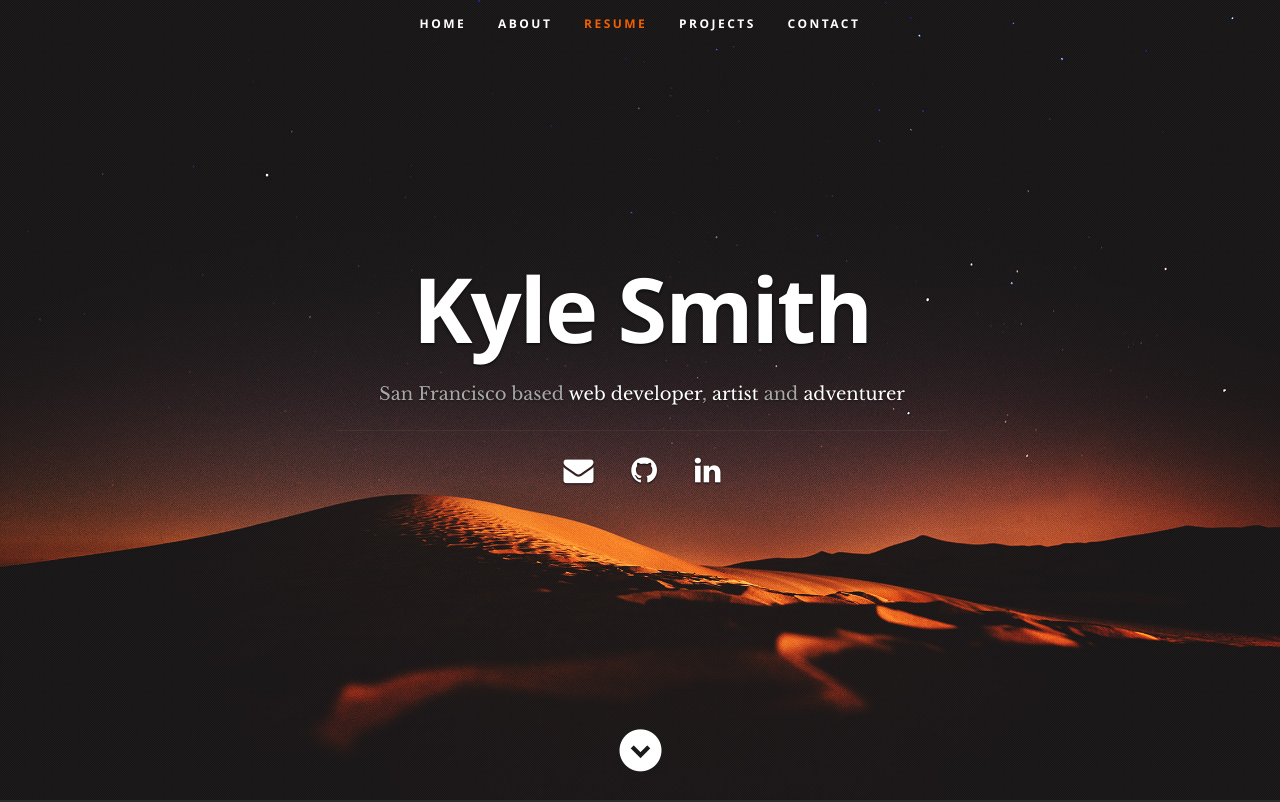
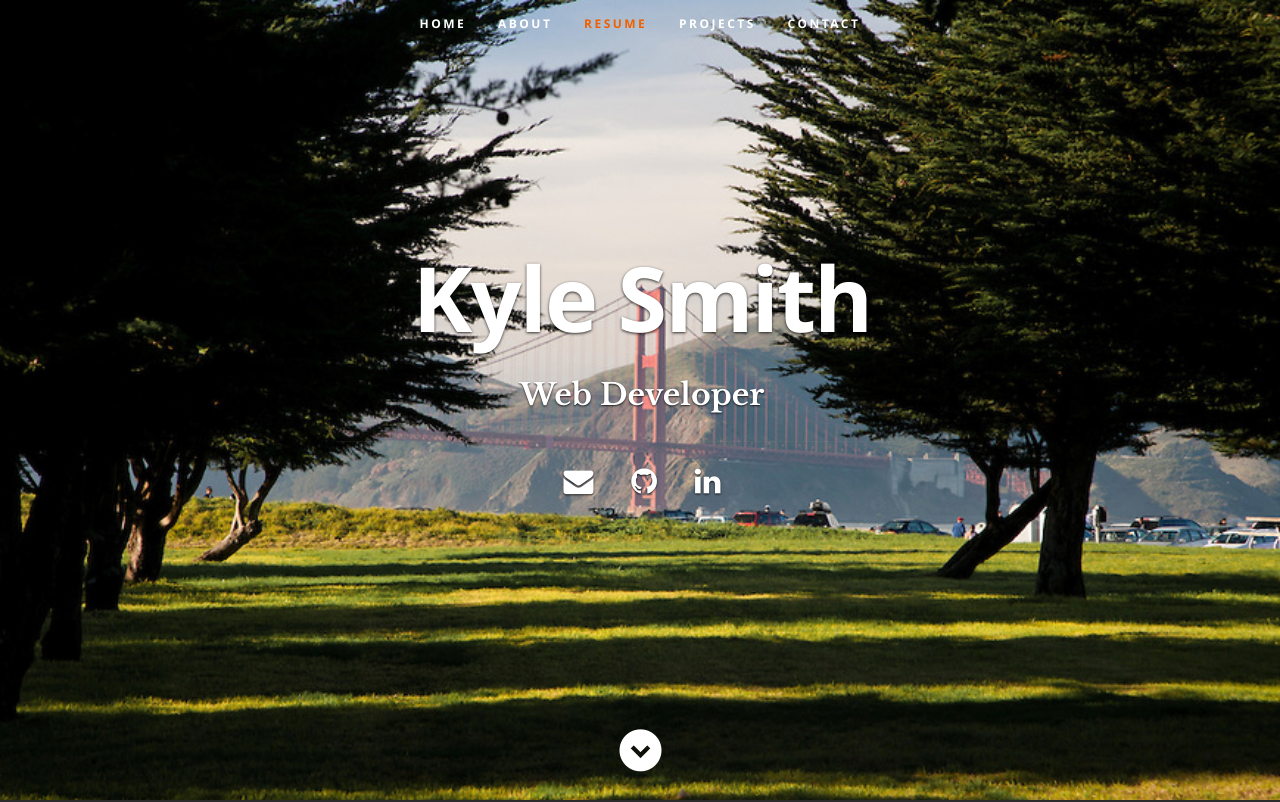
Before and after one commit to akam9865/akam9865.github.io, a plain HTML site: page index.html in a window 1280 px wide. Shown: the top 802 px of the page. Drawn offline with nearby package versions, Linux system fonts and the light colour scheme.

Commit message:
swap pictures and text

```diff
--- a/css/layout.css
+++ b/css/layout.css
@@ -33,7 +33,7 @@ header {
    height: 800px;
    min-height: 500px;
    width: 100%;
-   background: #161415 url(../images/header-background.jpg) no-repeat top center;
+   background: #161415 url(../images/sf2.png) no-repeat top center;
    background-size: cover !important;
 	-webkit-background-size: cover !important;
    text-align: center;
@@ -65,15 +65,15 @@ header .banner-text h1 {
    text-shadow: 0px 1px 3px rgba(0, 0, 0, .8);
 }
 header .banner-text h3 {
-   font: 18px/1.9em 'librebaskerville-regular', serif;
-   color: #A8A8A8;
+   font: 30px/1.9em 'librebaskerville-bold', serif;
+   color: #FFF;
    margin: 0 auto;
    width: 70%;
-   text-shadow: 0px 1px 2px rgba(0, 0, 0, .5);
+   text-shadow: 0px 1px 2px rgba(0, 0, 0, .8);
 }
 header .banner-text h3 span,
 header .banner-text h3 a {
-   color: #fff;
+   color: #E7511D;
 }
 header .banner-text hr {
    width: 60%;
@@ -95,7 +95,7 @@ header .social li {
    padding: 0;
 }
 header .social li a { color: #fff; }
-header .social li a:hover { color: #11ABB0; }
+header .social li a:hover { color: #E7511D; }
 
 /* scrolldown link */
 header .scrolldown a {
@@ -117,7 +117,7 @@ header .scrolldown a {
    -o-transition: all .3s ease-in-out;
    transition: all .3s ease-in-out;
 }
-header .scrolldown a:hover { color: #11ABB0; }
+header .scrolldown a:hover { color: #E7511D; }
 
 /* primary navigation
 --------------------------------------------------------------------- */
--- a/index.html
+++ b/index.html
@@ -57,7 +57,8 @@
       <div class="row banner">
          <div class="banner-text">
             <h1 class="responsive-headline">Kyle Smith</h1>
-            <h3>San Francisco based <span>web developer</span>, <span>artist</span> and <span>adventurer</span></h3>
+            <!-- <h3>San Francisco based <span>web developer</span>, <span>artist</span> and <span>adventurer</span></h3> -->
+						<h3>Web Developer</h3>
             <hr />
             <ul class="social">
                <li><a class="smoothscroll" href="#contact"><i class="fa fa-envelope"></i></a></li>
```
Also changed, not shown: images/sf.png (added), images/sf2.png (added).
